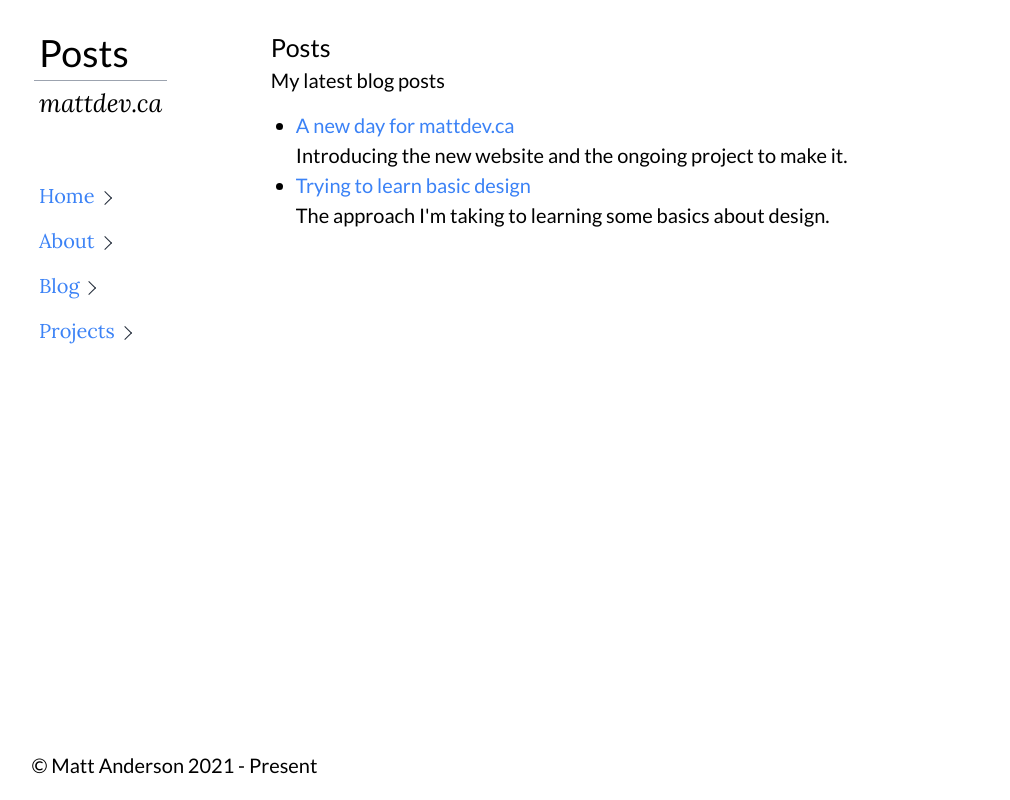
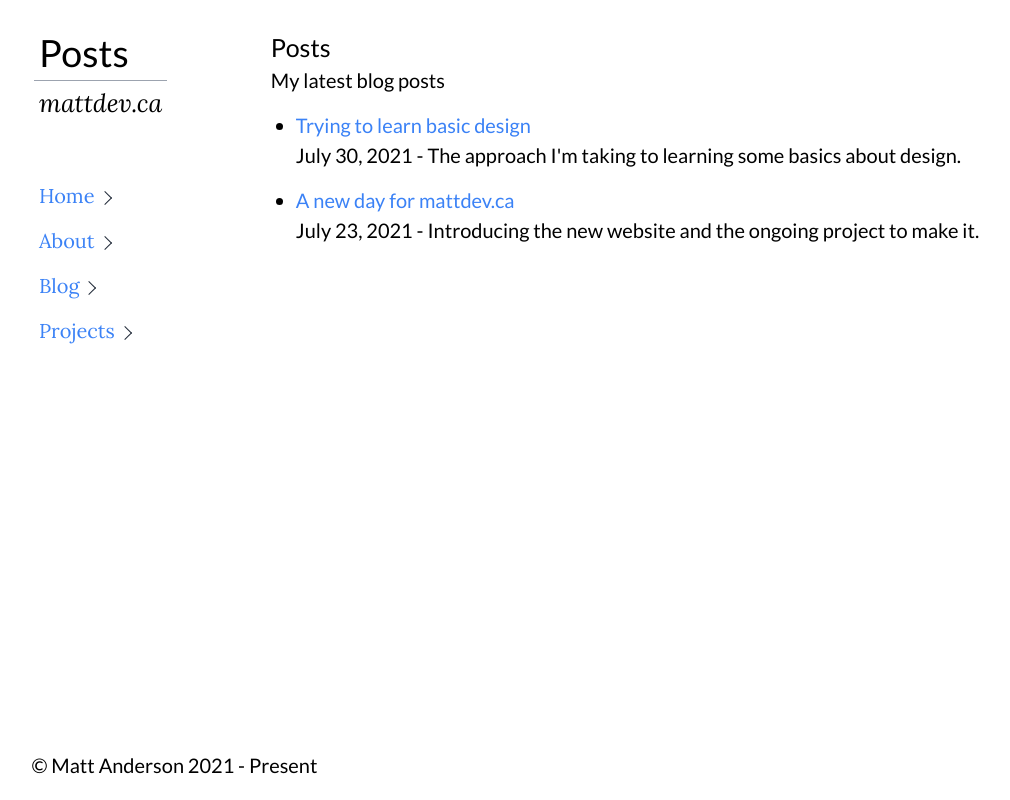
Before and after one commit to mattander/mattdev, a Next.js app: page /blog in a window 1280 px wide. Shown: the whole page, without its empty margins (104-1114 px from the left). Built offline with nearby package versions, Linux system fonts and the light colour scheme; what showdown would draw is missing.

Commit message:
added dates to lists

```diff
--- a/components/PostList.js
+++ b/components/PostList.js
@@ -0,0 +1,29 @@
+import { BlockList, BlockItem } from './base';
+import dayjs from 'dayjs';
+export default function PostList({ posts, children, postType }) {
+    const dir = postType === 'project' ? 'projects' : 'blog';
+    return (
+        <section>
+            {children}
+            <BlockList>
+                {posts
+                    .sort((a, b) => new Date(a.date) > new Date(b.date))
+                    .map(({ description, title, slug, postType, date }) => (
+                        <BlockItem
+                            key={slug}
+                            title={title}
+                            link={`${dir}/${slug}`}
+                            content={
+                                <div>
+                                    {dayjs(date).format('MMMM DD, YYYY')} -{' '}
+                                    {description}
+                                </div>
+                            }
+                            postType={postType}
+                            date={date}
+                        />
+                    ))}
+            </BlockList>
+        </section>
+    );
+}
--- a/components/base/BlockItem.js
+++ b/components/base/BlockItem.js
@@ -2,7 +2,7 @@ import Link from 'next/link';
 
 export default function BlockItem({ title, link, content, children }) {
     return (
-        <li>
+        <li className="mb-3">
             <Link href={`/${link}`}>{title}</Link>
             <div>{content}</div>
         </li>
--- a/lib/api.js
+++ b/lib/api.js
@@ -62,16 +62,25 @@ export function getPostBySlug(slug, postType = 'post', fields = []) {
 
     // Ensure only the minimal needed data is exposed
     fields.forEach((field) => {
-		if (field === 'slug') {
+        switch (field) {
+            case 'slug': {
                 item[field] = realSlug;
+                break;
             }
 
-		if (field === 'content') {
+            case 'content': {
                 item[field] = markdownConverter.makeHtml(content);
+                break;
             }
 
-		if (data[field]) {
+            case 'date': {
+                item[field] = data['date'].toJSON();
+                break;
+            }
+
+            default: {
                 item[field] = data[field];
+            }
         }
     });
 
--- a/package.json
+++ b/package.json
@@ -10,6 +10,7 @@
         "export": "npm run build && next export"
     },
     "dependencies": {
+        "dayjs": "^1.10.6",
         "next": "11.0.1",
         "react": "^17.0.2",
         "react-dom": "17.0.2"
--- a/pages/[slug].js
+++ b/pages/[slug].js
@@ -1,4 +1,4 @@
-import Layout from '../components/layout/Layout';
+import Layout from '/components/layout/Layout';
 import Head from 'next/head';
 import { getPostBySlug, getTopLevelPages, getPostSlugs } from '../lib/api';
 
--- a/pages/blog/[slug].js
+++ b/pages/blog/[slug].js
@@ -2,6 +2,7 @@ import Layout from '/components/layout/Layout';
 import Head from 'next/head';
 import { getPostBySlug, getTopLevelPages, getPostSlugs } from '/lib/api';
 import TitleDivider from '../../components/base/TitleDivider';
+import dayjs from 'dayjs';
 
 export default function SinglePost({ post, nav }) {
     return (
@@ -16,6 +17,9 @@ export default function SinglePost({ post, nav }) {
                             {post.title}
                         </h1>
                         <TitleDivider />
+                        <div className="mt-2">
+                            Published {dayjs(post.date).format('MMMM DD, YYYY')}
+                        </div>
                     </div>
                     <div
                         dangerouslySetInnerHTML={{ __html: post.content }}
@@ -46,6 +50,7 @@ export async function getStaticProps({ params }) {
         'content',
         'title',
         'description',
+        'date',
     ]);
 
     const nav = getTopLevelPages();
--- a/pages/blog/index.js
+++ b/pages/blog/index.js
@@ -2,6 +2,7 @@ import Layout from '/components/layout/Layout';
 import { BlockList, BlockItem } from '/components/base';
 import Head from 'next/head';
 import { getAllPosts, getPostBySlug, getTopLevelPages } from '/lib/api';
+import PostList from '/components/PostList';
 
 export default function Posts({ nav, posts, page }) {
     return (
@@ -10,26 +11,15 @@ export default function Posts({ nav, posts, page }) {
                 <Head>
                     <title>Mattdev - Posts</title>
                 </Head>
-
                 {page ? (
                     <section
                         dangerouslySetInnerHTML={{ __html: page.content }}
                     ></section>
                 ) : null}
-                <section>
+                <PostList posts={posts}>
                     <h2>Posts</h2>
                     <p>My latest blog posts</p>
-                    <BlockList>
-                        {posts.map(({ description, title, slug, postType }) => (
-                            <BlockItem
-                                key={slug}
-                                title={title}
-                                link={`blog/${slug}`}
-                                content={description}
-                            />
-                        ))}
-                    </BlockList>
-                </section>
+                </PostList>
             </Layout>
         </>
     );
@@ -42,7 +32,7 @@ export async function getStaticProps() {
     const page = postPageExists
         ? getPostBySlug('post', 'page', ['content', 'title'])
         : null;
-    const posts = getAllPosts('post', ['description', 'title']);
+    const posts = getAllPosts('post', ['description', 'title', 'date']);
     const nav = getTopLevelPages();
 
     return {
--- a/pages/index.js
+++ b/pages/index.js
@@ -1,8 +1,8 @@
 import Layout from '../components/layout/Layout';
-import { BlockList, BlockItem } from '../components/base';
 import Head from 'next/head';
 import { getAllPosts, getPostBySlug, getTopLevelPages } from '../lib/api';
 import TitleDivider from '../components/base/TitleDivider';
+import PostList from '../components/PostList';
 
 export default function Index({ page, nav, posts, projects }) {
     return (
@@ -23,37 +23,15 @@ export default function Index({ page, nav, posts, projects }) {
                         dangerouslySetInnerHTML={{ __html: page.content }}
                     ></div>
                 </section>
-
-                <section>
+                <PostList posts={projects} postType="project">
                     <h2>Projects</h2>
                     <p>Here's what I've been working on lately</p>
-                    <BlockList>
-                        {projects.map(
-                            ({ description, title, slug, postType }) => (
-                                <BlockItem
-                                    key={slug}
-                                    title={title}
-                                    link={`projects/${slug}`}
-                                    content={description}
-                                />
-                            )
-                        )}
-                    </BlockList>
-                </section>
-                <section>
+                </PostList>
+
+                <PostList posts={posts}>
                     <h2>Posts</h2>
                     <p>My latest blog posts</p>
-                    <BlockList>
-                        {posts.map(({ description, title, slug, postType }) => (
-                            <BlockItem
-                                key={slug}
-                                title={title}
-                                link={`blog/${slug}`}
-                                content={description}
-                            />
-                        ))}
-                    </BlockList>
-                </section>
+                </PostList>
             </Layout>
         </>
     );
@@ -61,8 +39,8 @@ export default function Index({ page, nav, posts, projects }) {
 
 export async function getStaticProps() {
     const page = getPostBySlug('home', 'page', ['content', 'title']);
-    const projects = getAllPosts('project', ['description', 'title']);
-    const posts = getAllPosts('post', ['description', 'title']);
+    const projects = getAllPosts('project', ['description', 'title', 'date']);
+    const posts = getAllPosts('post', ['description', 'title', 'date']);
 
     const nav = getTopLevelPages();
 
--- a/pages/projects/[slug].js
+++ b/pages/projects/[slug].js
@@ -2,6 +2,7 @@ import Layout from '/components/layout/Layout';
 import Head from 'next/head';
 import { getPostBySlug, getTopLevelPages, getPostSlugs } from '/lib/api';
 import TitleDivider from '../../components/base/TitleDivider';
+import dayjs from 'dayjs';
 
 export default function SingleProject({ project, nav }) {
     return (
@@ -16,6 +17,10 @@ export default function SingleProject({ project, nav }) {
                             {project.title}
                         </h1>
                         <TitleDivider />
+                        <div className="mt-2">
+                            Published{' '}
+                            {dayjs(project.date).format('MMMM DD, YYYY')}
+                        </div>
                     </div>
                     <div
                         dangerouslySetInnerHTML={{ __html: project.content }}
--- a/pages/projects/index.js
+++ b/pages/projects/index.js
@@ -2,6 +2,7 @@ import Layout from '/components/layout/Layout';
 import { BlockList, BlockItem } from '/components/base';
 import Head from 'next/head';
 import { getAllPosts, getPostBySlug, getTopLevelPages } from '/lib/api';
+import PostList from '/components/PostList';
 
 export default function Projects({ nav, projects, page }) {
     return (
@@ -16,22 +17,10 @@ export default function Projects({ nav, projects, page }) {
                         dangerouslySetInnerHTML={{ __html: page.content }}
                     ></section>
                 ) : null}
-                <section>
+                <PostList posts={projects} postType="project">
                     <h2>Projects</h2>
                     <p>Here's what I've been working on lately</p>
-                    <BlockList>
-                        {projects.map(
-                            ({ description, title, slug, postType }) => (
-                                <BlockItem
-                                    key={slug}
-                                    title={title}
-                                    link={`projects/${slug}`}
-                                    content={description}
-                                />
-                            )
-                        )}
-                    </BlockList>
-                </section>
+                </PostList>
             </Layout>
         </>
     );
@@ -44,7 +33,7 @@ export async function getStaticProps() {
     const page = projectPageExists
         ? getPostBySlug('projects', 'page', ['content', 'title'])
         : null;
-    const projects = getAllPosts('project', ['description', 'title']);
+    const projects = getAllPosts('project', ['description', 'title', 'date']);
     const nav = getTopLevelPages();
 
     return {
```
Also changed, not shown: 1 other file (tests, documents, lock files or other folders). Lines whose indentation alone changed are shown as unchanged.
